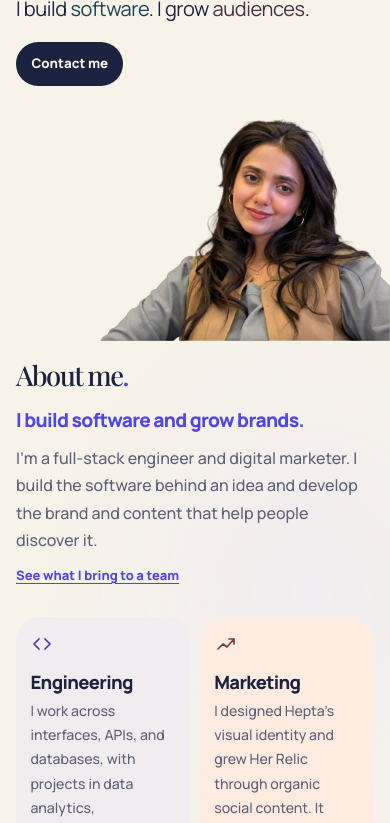
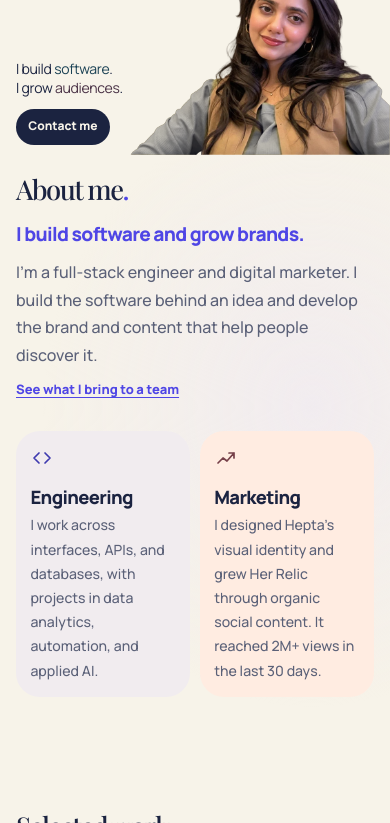
Before and after one commit to Fizaaahmad/fizaaahmad.github.io, a plain HTML site: page index.html in a window 390 px wide. Shown: the part 170-993 px from the top of the page. Drawn offline with nearby package versions, Linux system fonts and the light colour scheme.

Commit message:
Tighten the mobile portfolio hero

```diff
--- a/flow.css
+++ b/flow.css
@@ -194,6 +194,36 @@ h3 { line-height: 1.24; letter-spacing: -.035em; }
   .hero-visual { z-index: 1; }
 }
 @media (max-width: 760px) {
+  .hero-stage { grid-template-areas: "mobile-hero"; }
+  .hero-copy {
+    grid-area: mobile-hero;
+    align-self: stretch;
+    display: flex;
+    flex-direction: column;
+    justify-content: space-between;
+    padding-bottom: .65rem;
+  }
+  .hero h1 { margin-bottom: .75rem; }
+  .hero-visual {
+    grid-area: mobile-hero;
+    align-self: end;
+    width: min(68vw, 410px);
+    z-index: 1;
+    pointer-events: none;
+  }
+  .hero-details { position: relative; z-index: 2; width: max-content; }
+  .hero-hook { font-size: clamp(.875rem, 3.6vw, 1.125rem); }
+  .hero-hook span { display: block; }
+  .hero-actions { margin-top: .65rem; }
+  .hero-copy .button {
+    position: relative;
+    min-height: 36px;
+    padding: .3rem .7rem;
+    font-size: .75rem;
+  }
+  .hero-copy .button::after { content: ''; position: absolute; inset: -4px 0; }
+}
+@media (max-width: 760px) {
   .navigation-bar .nav { min-height: 96px; gap: 4px 8px; }
   .navigation-bar nav { border: 0; padding-top: 0; }
   .appearance-controls { gap: 3px; }
--- a/index.html
+++ b/index.html
@@ -9,7 +9,7 @@
   <link rel="icon" href="fa.svg" type="image/svg+xml">
   <script src="theme.js?v=44"></script>
   <link rel="stylesheet" href="styles.css?v=43">
-  <link rel="stylesheet" href="flow.css?v=48">
+  <link rel="stylesheet" href="flow.css?v=49">
   <script src="portfolio.js?v=46" defer></script>
 </head>
 <body id="top">
@@ -56,7 +56,7 @@
             <div class="hero-portrait-image">
               <img src="fiza-ahmad-extended-768.webp"
                 srcset="fiza-ahmad-extended-420.webp 420w, fiza-ahmad-extended-768.webp 768w, fiza-ahmad-extended-1200.webp 1200w"
-                sizes="(max-width: 760px) 76vw, (max-width: 1280px) 43vw, 550px"
+                sizes="(max-width: 600px) 68vw, (max-width: 760px) 410px, (max-width: 1280px) 43vw, 550px"
                 width="1200" height="1000" alt="Portrait of Fiza Ahmad" fetchpriority="high">
             </div>
           </figure>
```
